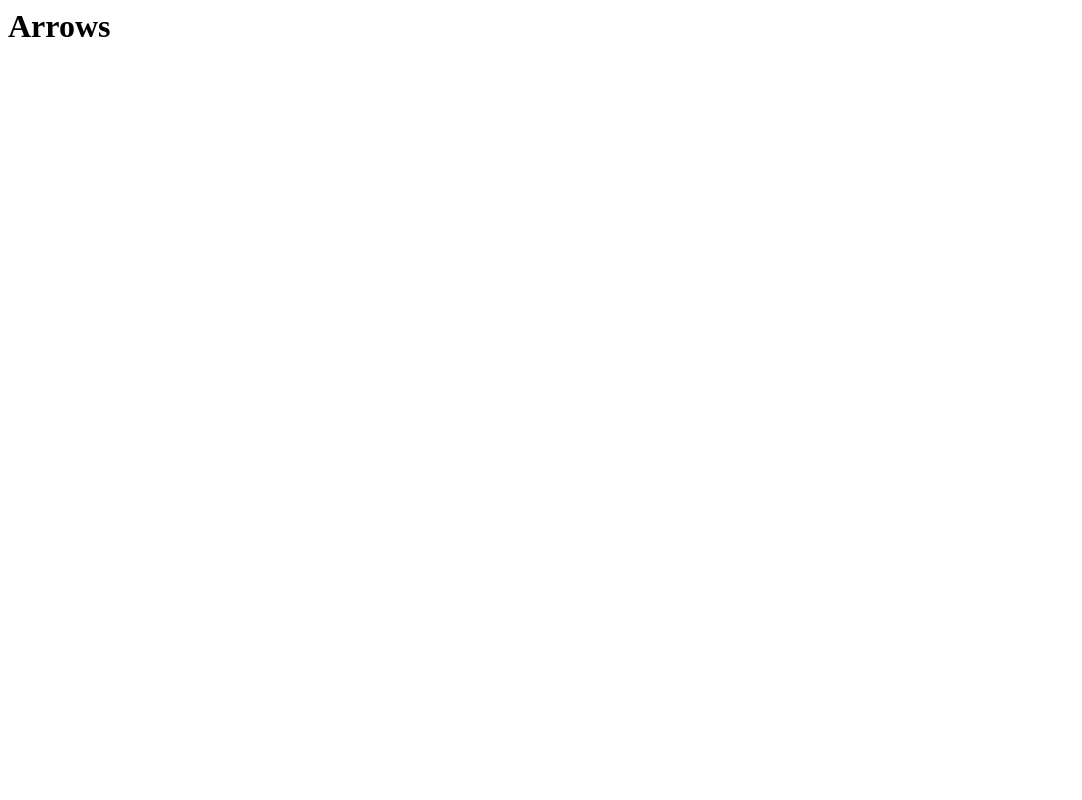
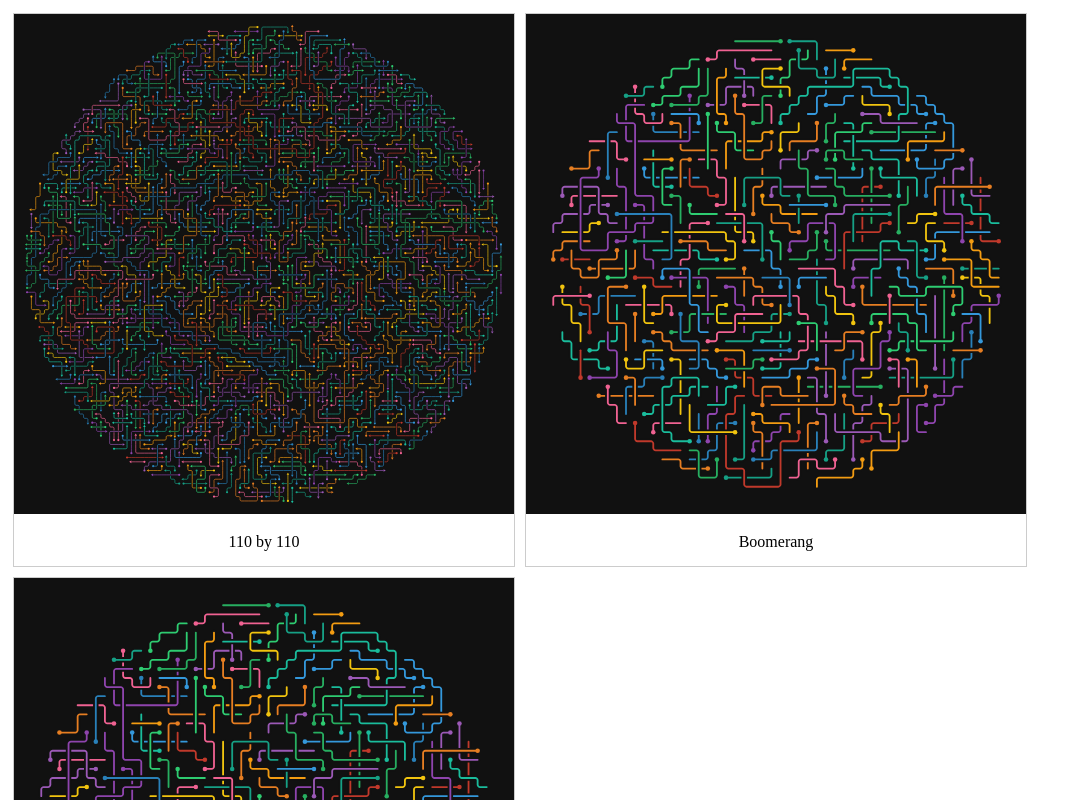
Before and after one commit to A-Walrus/Arrows, a plain HTML site: page index.html in a window 1280 px wide. Shown: the top 800 px of the page, without its empty margins (0-1082 px from the left). Drawn offline with Linux system fonts and the light colour scheme.

Commit message:
website start

```diff
--- a/index.html
+++ b/index.html
@@ -1 +1,24 @@
-<h1> Arrows </h1>
+<!DOCTYPE html>
+<html>
+<head>
+<title>Arrows</title>
+<link rel="stylesheet" href="style.css">
+</head>
+<body>
+<div class="gallery">
+	<img src="110x110.svg" alt="110x110">
+  <div class="desc">110 by 110</div>
+</div>
+
+<div class="gallery">
+	<img src="boomerang.svg" alt="boomerang">
+  <div class="desc">Boomerang</div>
+</div>
+
+<div class="gallery">
+	<img src="boomerang.svg" alt="boomerang">
+  <div class="desc">Add a description of the image here</div>
+</div>
+
+</body>
+</html>
--- /dev/null
+++ b/style.css
@@ -0,0 +1,20 @@
+div.gallery {
+  margin: 5px;
+  border: 1px solid #ccc;
+  float: left;
+  width: 500px;
+}
+
+div.gallery:hover {
+  border: 1px solid #777;
+}
+
+div.gallery img {
+  width: 100%;
+  height: auto;
+}
+
+div.desc {
+  padding: 15px;
+  text-align: center;
+}
```
Also changed, not shown: boomerang.svg (added).
